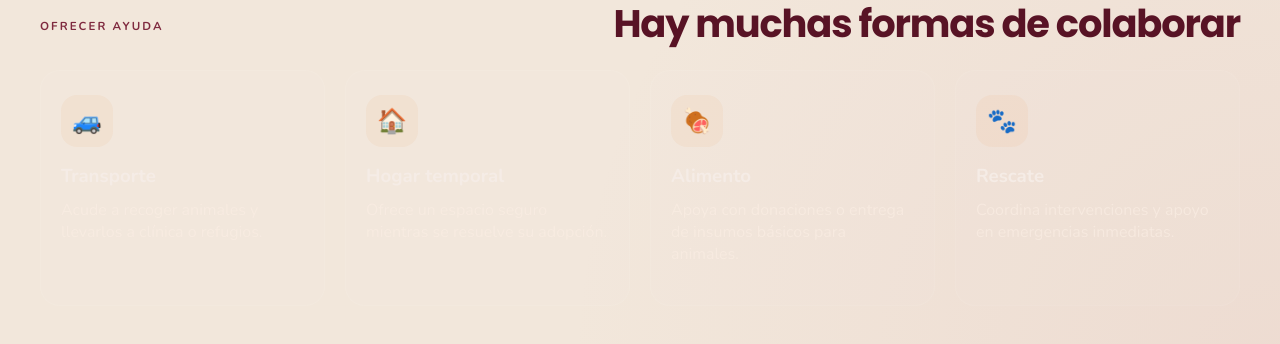
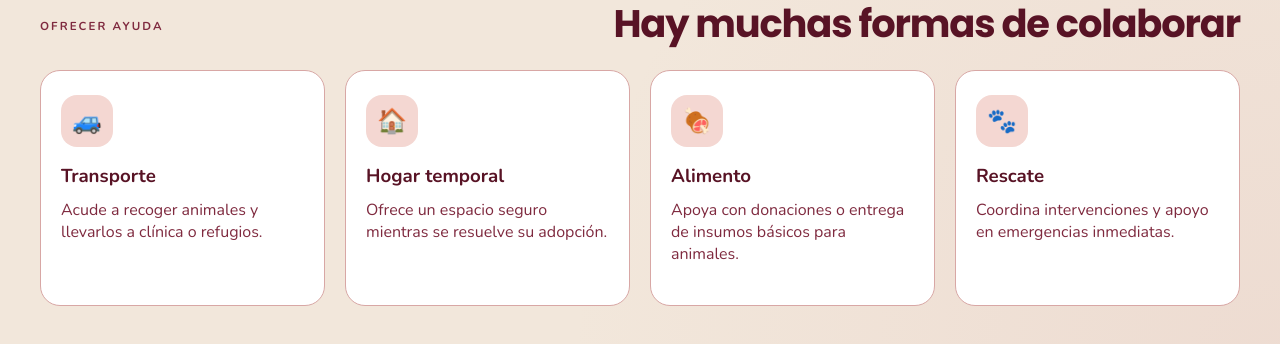
Before and after one commit to MatteoWiQ/resQ-frontend, an Angular app: page / in a window 1280 px wide. Shown: the part 1618-1962 px from the top of the page. Built offline with nearby package versions, Linux system fonts and the light colour scheme.

Commit message:
style(help-section): aplicar nuevo tema de colores

```diff
--- a/src/app/features/landing/components/help-section/help-section.component.css
+++ b/src/app/features/landing/components/help-section/help-section.component.css
@@ -5,8 +5,8 @@
 }
 
 .help-card {
-  background: rgba(255, 255, 255, 0.03);
-  border: 1px solid rgba(255, 255, 255, 0.05);
+  background: var(--panel);
+  border: 1px solid var(--border);
   border-radius: 20px;
   padding: 24px 20px;
 }
@@ -17,18 +17,18 @@
   display: grid;
   place-items: center;
   border-radius: 16px;
-  background: rgba(232, 166, 112, 0.1);
+  background: #f4d7d2;
   font-size: 1.5rem;
   margin-bottom: 16px;
 }
 
 .help-card h3 {
   margin: 0 0 10px;
-  color: #f5ece6;
+  color: var(--text);
 }
 
 .help-card p {
-  color: rgba(249, 236, 227, 0.7);
+  color: var(--muted);
 }
 
 @media (max-width: 980px) {
```
